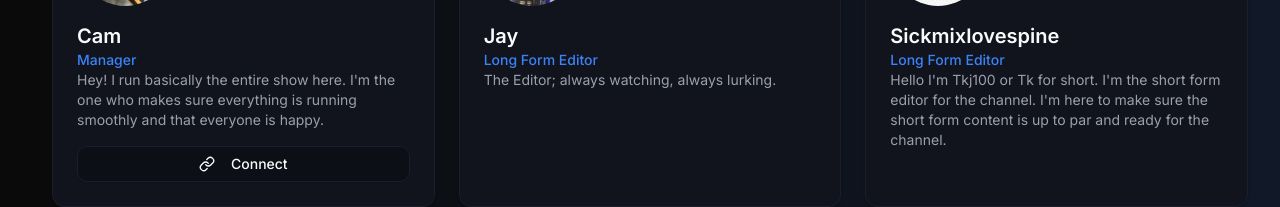
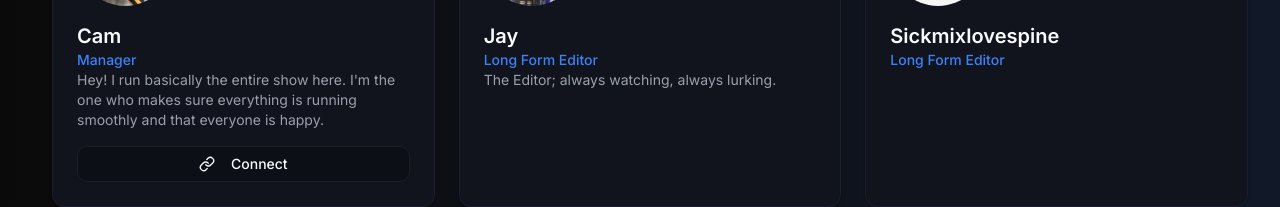
Before and after one commit to TheCavernStudios/UncontainedChaos-Website, a Next.js app: page /team in a window 1280 px wide. Shown: the part 722-929 px from the top of the page. Built offline with nearby package versions, Linux system fonts and the light colour scheme; no server answers.

Commit message:
fix: sickmix aboutme

```diff
--- a/src/components/team-grid.tsx
+++ b/src/components/team-grid.tsx
@@ -29,7 +29,7 @@ const team: Team[] = [
     name: "Sickmixlovespine",
     image: "/assets/img/team/sickmix.webp",
     role: "Long Form Editor",
-    about: "Hello I'm Tkj100 or Tk for short. I'm the short form editor for the channel. I'm here to make sure the short form content is up to par and ready for the channel."
+    about: ""
   },
   {
     name: "Tkj",
```
